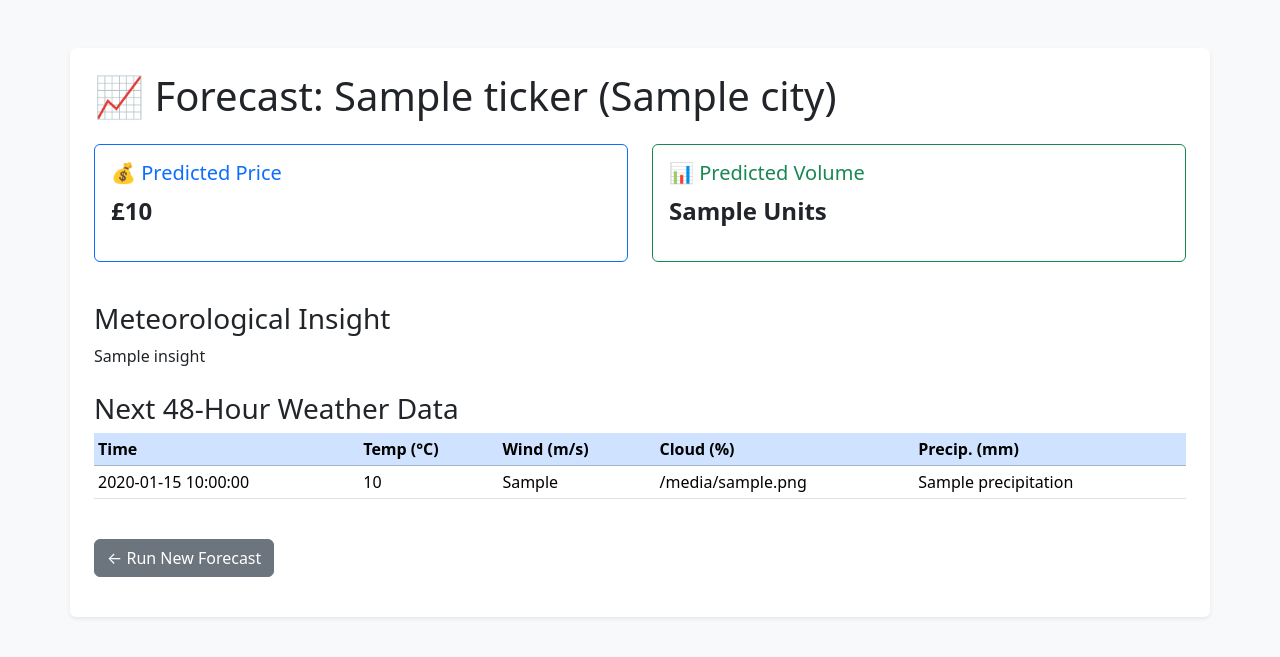
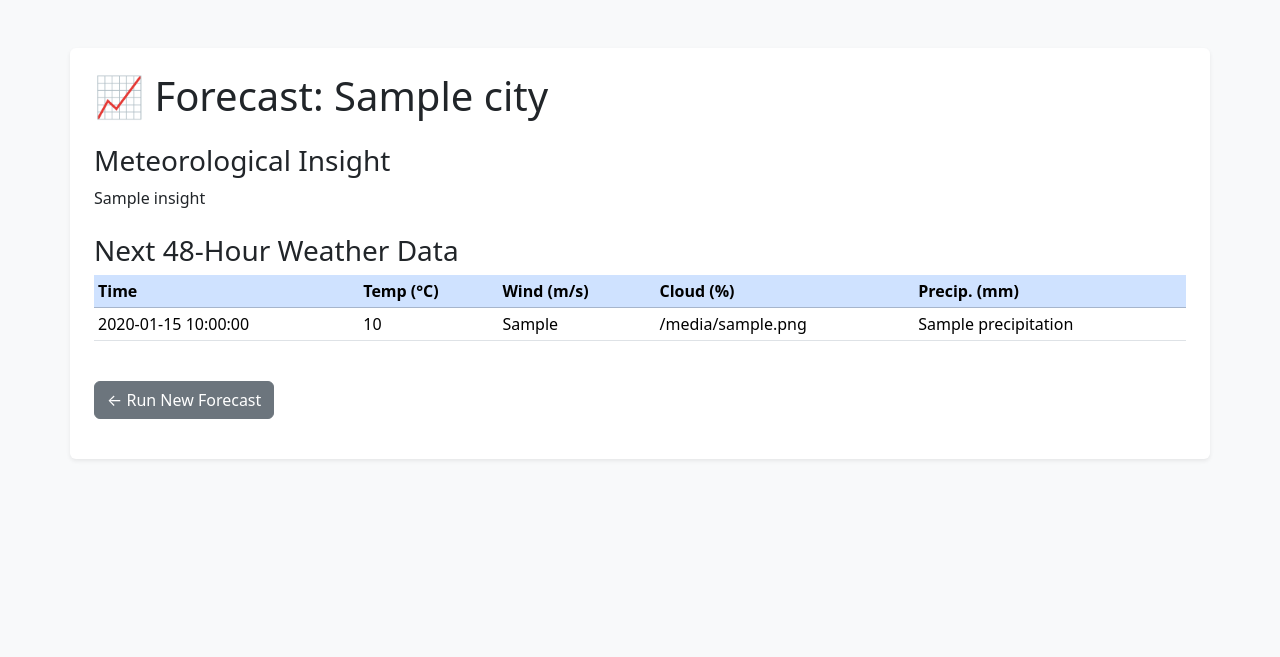
Before and after one commit to ngamzedeniz/energy-forecast-dashboard, a FastAPI app: template templates/result.html in a window 1280 px wide. Shown: the top 657 px of the page. Run offline with FastAPI, Linux system fonts and the light colour scheme; the template is opened without the code that fills it: most values are stand-ins (such as "Sample title", 1, 10 or a date in 2020).

Commit message:
Change forecast title from ticker to city

```diff
--- a/templates/result.html
+++ b/templates/result.html
@@ -1,30 +1,12 @@
 <!DOCTYPE html>
 <html>
 <head>
-    <title>Forecast: {{ ticker }}</title>
+    <title>Forecast: {{ city }}</title>
     <link href="https://cdn.jsdelivr.net/npm/bootstrap@5.3.3/dist/css/bootstrap.min.css" rel="stylesheet">
 </head>
 <body class="bg-light">
 <div class="container mt-5 p-4 bg-white rounded shadow-sm">
-        <h1 class="mb-4">📈 Forecast: {{ ticker }} ({{ city }})</h1>
-        <div class="row mb-4">
-            <div class="col-md-6">
-                <div class="card border-primary mb-3">
-                    <div class="card-body">
-                        <h5 class="card-title text-primary">💰 Predicted Price</h5>
-                        <p class="fs-4"><strong>£{{ predicted_price }}</strong></p>
-                    </div>
-                </div>
-            </div>
-            <div class="col-md-6">
-                <div class="card border-success mb-3">
-                    <div class="card-body">
-                        <h5 class="card-title text-success">📊 Predicted Volume</h5>
-                        <p class="fs-4"><strong>{{ predicted_volume }} Units</strong></p>
-                    </div>
-                </div>
-            </div>
-        </div>
+    <h1 class="mb-4">📈 Forecast: {{ city }}</h1>
 
     <h3>Meteorological Insight</h3>
     <p>{{ insight }}</p>
```
Lines whose indentation alone changed are shown as unchanged.
